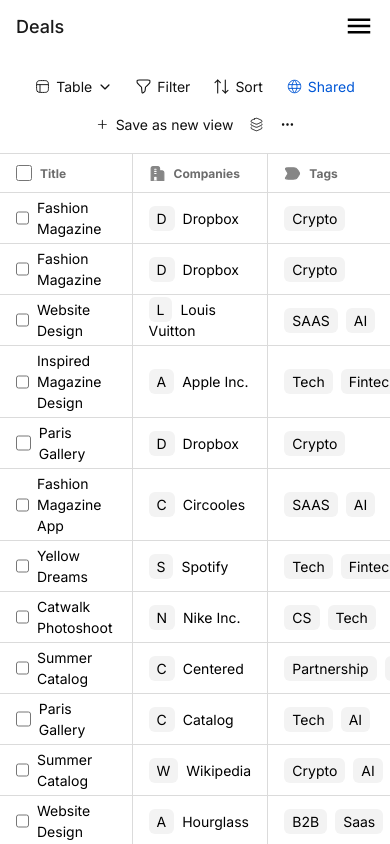
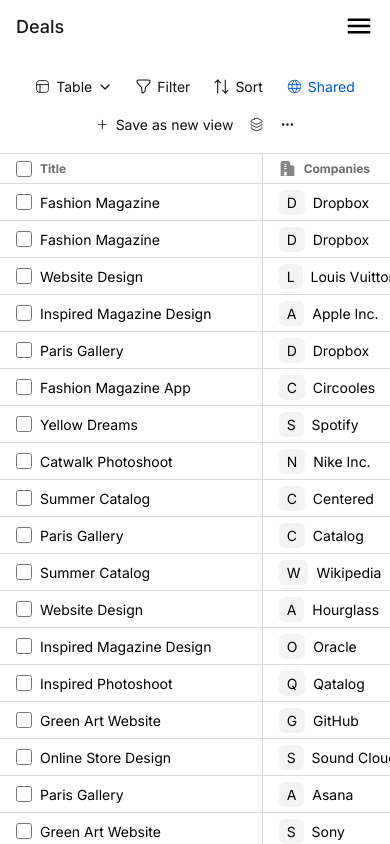
Before and after one commit to uzair-shakeel/dashboard, a Next.js app: page / in a window 390 px wide. Shown: the top 844 px of the page. Built offline with nearby package versions, Linux system fonts and the light colour scheme.

Commit message:
'update'

```diff
--- a/src/app/page.js
+++ b/src/app/page.js
@@ -11,7 +11,7 @@
         <div className="w-full">
           <TopBar/>
           <div className="overflow-x-auto w-full mx-auto pb-5">
-            <table className="w-full border-b border-[#DBDBDB]">
+            <table className="min-w-[1200px] lg:min-w-full border-b border-[#DBDBDB]">
               <thead className="bg-white">
                 <tr className="text-[12px] text-[#6C6C6C] font-[400] leading-[15px]">
                   <th className="px-4 py-1 border-b border-t border-[#DBDBDB] text-start">
```
Also changed, not shown: 1 other file (tests, documents, lock files or other folders).
